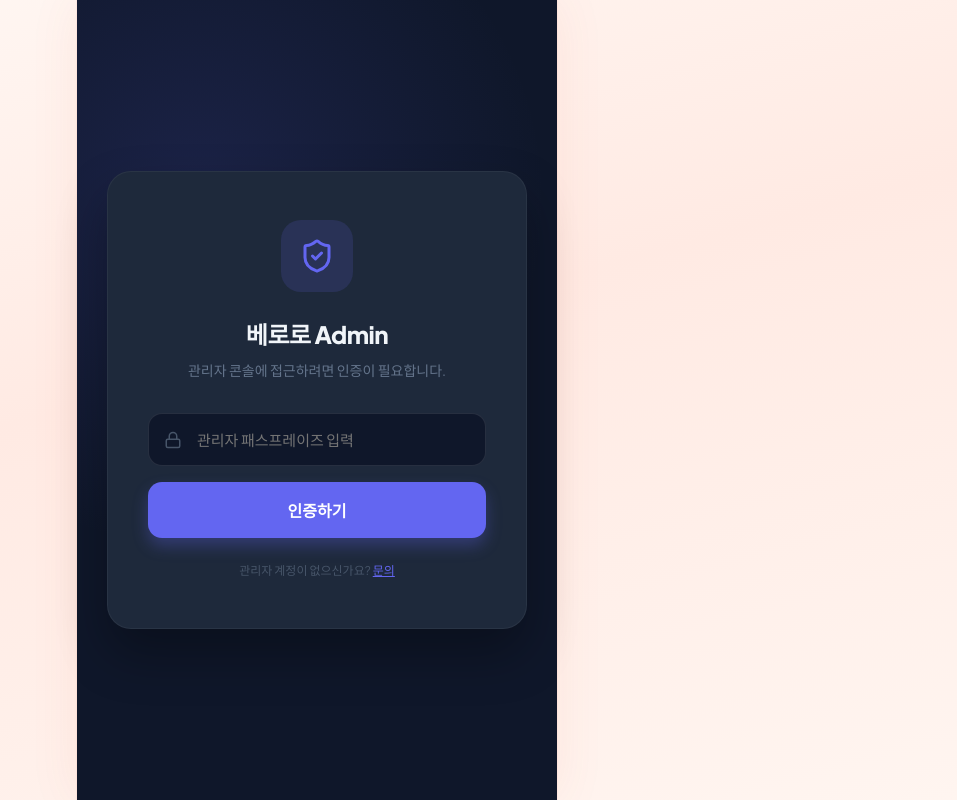
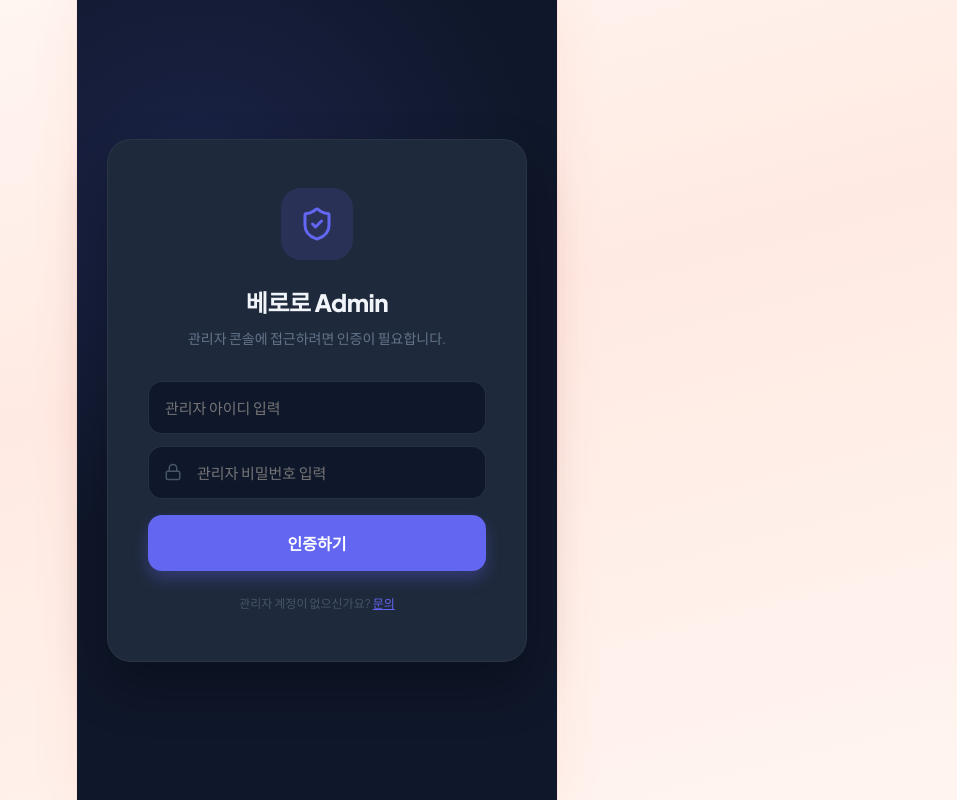
Before and after one commit to samduck150906-lgtm/veroheart, a React (Vite) app: page /admin in a window 1280 px wide. Shown: the whole page, without its empty margins (323-1280 px from the left). Built offline with nearby package versions, Linux system fonts and the light colour scheme; no server answers; the database is empty.

Commit message:
feat admin id password login accounts
Co-authored-by: samduck150906-lgtm <samduck150906-lgtm@users.noreply.github.com>

```diff
--- a/src/pages/admin/AdminAuthGuard.tsx
+++ b/src/pages/admin/AdminAuthGuard.tsx
@@ -2,11 +2,15 @@ import { useState, useEffect, type ReactNode } from 'react';
 import { supabase } from '../../lib/supabase';
 import { ShieldCheck, Lock, Loader2 } from 'lucide-react';
 
-// 관리자 이메일 화이트리스트 (추후 DB 기반으로 교체 가능)
+// 관리자 이메일 화이트리스트
 const ADMIN_EMAILS = ['ceo@eternalsix.kr', 'admin@eternalsix.kr'];
 
-// 관리자 비밀번호 (환경변수 기반이 이상적이나, 우선 간단한 가드)
-const ADMIN_PASSPHRASE = 'eternalsix-admin-2026';
+// 관리자 아이디/비밀번호 (앱 오너 계정)
+const ADMIN_CREDENTIALS = [
+  { username: 'rumi', password: 'fnalfnal' },
+  { username: 'young', password: 'duddlduddl' },
+  { username: 'jeong', password: 'wjddlwjddl' },
+] as const;
 
 interface AdminAuthGuardProps {
   children: ReactNode;
@@ -15,7 +19,8 @@ interface AdminAuthGuardProps {
 export default function AdminAuthGuard({ children }: AdminAuthGuardProps) {
   const [isAuthenticated, setIsAuthenticated] = useState(false);
   const [isLoading, setIsLoading] = useState(true);
-  const [passphrase, setPassphrase] = useState('');
+  const [adminId, setAdminId] = useState('');
+  const [adminPassword, setAdminPassword] = useState('');
   const [error, setError] = useState('');
 
   useEffect(() => {
@@ -32,9 +37,9 @@ export default function AdminAuthGuard({ children }: AdminAuthGuardProps) {
         return;
       }
 
-      // 2차: 세션스토리지 확인 (패스프레이즈 인증)
+      // 2차: 세션스토리지 확인 (아이디/비밀번호 인증)
       const stored = sessionStorage.getItem('vh_admin_auth');
-      if (stored === btoa(ADMIN_PASSPHRASE)) {
+      if (stored && ADMIN_CREDENTIALS.some((cred) => btoa(`${cred.username}:${cred.password}`) === stored)) {
         setIsAuthenticated(true);
       }
     } catch (err) {
@@ -44,14 +49,17 @@ export default function AdminAuthGuard({ children }: AdminAuthGuardProps) {
     }
   };
 
-  const handlePassphraseLogin = () => {
-    if (passphrase === ADMIN_PASSPHRASE) {
-      sessionStorage.setItem('vh_admin_auth', btoa(ADMIN_PASSPHRASE));
+  const handleAdminLogin = () => {
+    const matched = ADMIN_CREDENTIALS.find(
+      (cred) => cred.username === adminId.trim() && cred.password === adminPassword
+    );
+    if (matched) {
+      sessionStorage.setItem('vh_admin_auth', btoa(`${matched.username}:${matched.password}`));
       setIsAuthenticated(true);
       setError('');
     } else {
       setError('관리자 인증에 실패했습니다.');
-      setPassphrase('');
+      setAdminPassword('');
     }
   };
 
@@ -94,14 +102,30 @@ export default function AdminAuthGuard({ children }: AdminAuthGuardProps) {
             관리자 콘솔에 접근하려면 인증이 필요합니다.
           </p>
 
+          <div style={{ position: 'relative', marginBottom: '12px' }}>
+            <input
+              type="text"
+              placeholder="관리자 아이디 입력"
+              value={adminId}
+              onChange={(e) => setAdminId(e.target.value)}
+              onKeyDown={(e) => e.key === 'Enter' && handleAdminLogin()}
+              style={{
+                width: '100%', padding: '16px', borderRadius: '14px',
+                border: '1px solid rgba(255,255,255,0.1)', backgroundColor: '#0f172a',
+                color: '#f1f5f9', fontSize: '15px', outline: 'none', boxSizing: 'border-box',
+                transition: 'border-color 0.2s'
+              }}
+            />
+          </div>
+
           <div style={{ position: 'relative', marginBottom: '16px' }}>
             <Lock size={18} style={{ position: 'absolute', left: '16px', top: '50%', transform: 'translateY(-50%)', color: '#475569' }} />
             <input
               type="password"
-              placeholder="관리자 패스프레이즈 입력"
-              value={passphrase}
-              onChange={(e) => setPassphrase(e.target.value)}
-              onKeyDown={(e) => e.key === 'Enter' && handlePassphraseLogin()}
+              placeholder="관리자 비밀번호 입력"
+              value={adminPassword}
+              onChange={(e) => setAdminPassword(e.target.value)}
+              onKeyDown={(e) => e.key === 'Enter' && handleAdminLogin()}
               style={{
                 width: '100%', padding: '16px 16px 16px 48px', borderRadius: '14px',
                 border: '1px solid rgba(255,255,255,0.1)', backgroundColor: '#0f172a',
@@ -118,7 +142,7 @@ export default function AdminAuthGuard({ children }: AdminAuthGuardProps) {
           )}
 
           <button
-            onClick={handlePassphraseLogin}
+            onClick={handleAdminLogin}
             style={{
               width: '100%', padding: '16px', borderRadius: '14px', border: 'none',
               backgroundColor: '#6366f1', color: '#fff', fontWeight: 700, fontSize: '16px',
```
